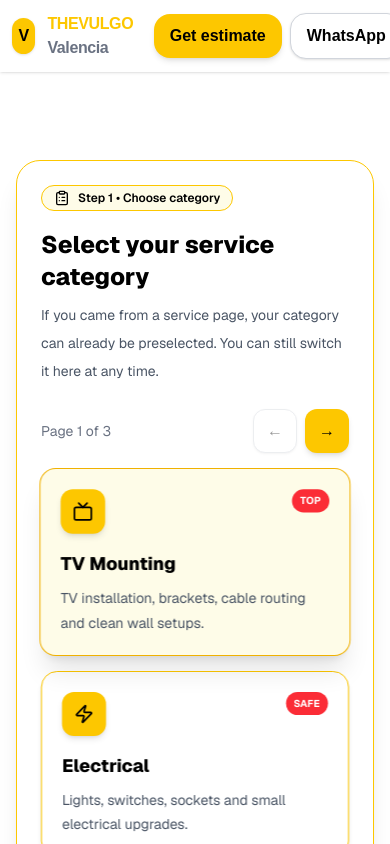
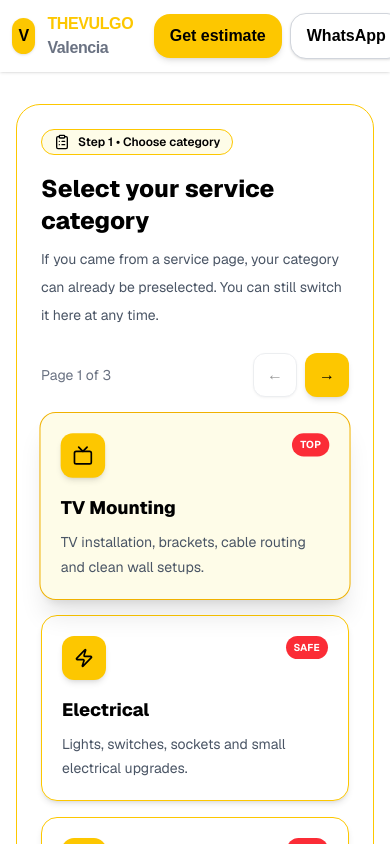
Before and after one commit to danylopechatkin/thevulgo-es, a Next.js app: page /estimate in a window 390 px wide. Shown: the top 844 px of the page. Built offline with nearby package versions, Linux system fonts and the light colour scheme.

Commit message:
reduce mobile top spacing on estimate page

```diff
--- a/app/estimate/page.tsx
+++ b/app/estimate/page.tsx
@@ -931,20 +931,20 @@ useEffect(() => {
 
 return (
 
-    <div className="min-h-screen bg-white text-black font-sans">
-      <section className="relative px-4 py-10 sm:py-2">
+    <div className="min-h-screen overflow-x-hidden bg-white text-black font-sans">
+      <section className="relative overflow-hidden px-4 pt-4 pb-8 sm:pt-2 sm:pb-2">
         <div className="absolute inset-0 -z-10">
           <div className="absolute inset-0 bg-white" />
           <div className="absolute left-1/2 top-0 h-[540px] w-[540px] -translate-x-1/2 rounded-full bg-yellow-200/35 blur-3xl" />
           <div className="absolute right-8 top-24 h-[320px] w-[320px] rounded-full bg-yellow-100/70 blur-3xl" />
         </div>
 
-        <div className="mx-auto w-full max-w-7xl">
-
-
-
-
-          <div className="mt-12 grid grid-cols-1 gap-8 lg:grid-cols-[1.15fr_0.85fr]">
+        <div className="mx-auto w-full max-w-7xl overflow-x-hidden">
+
+
+
+
+          <div className="mt-4 grid grid-cols-1 gap-8 sm:mt-6 lg:grid-cols-[1.15fr_0.85fr]">
             <div className="space-y-8">
               <section className="rounded-3xl border border-yellow-400 bg-white p-6 shadow-xl sm:p-8">
                 <div className="flex items-start justify-between gap-4">
```
